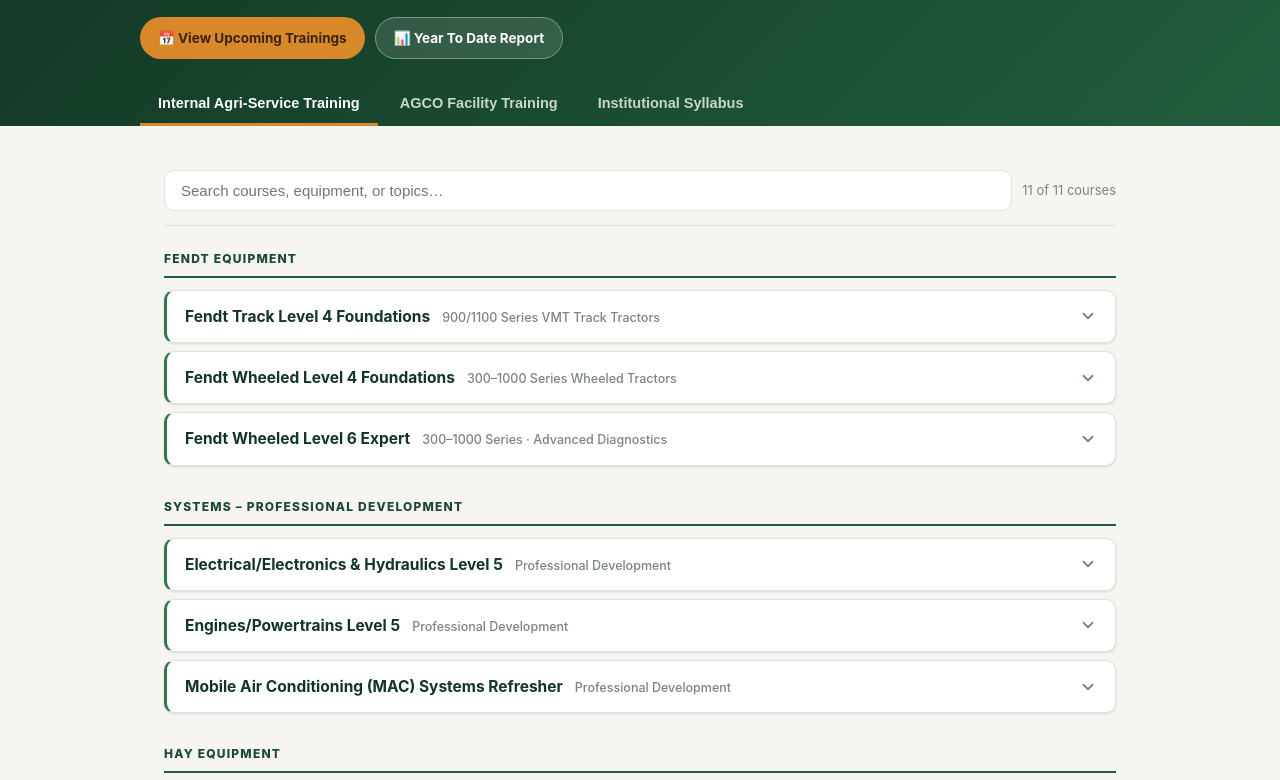
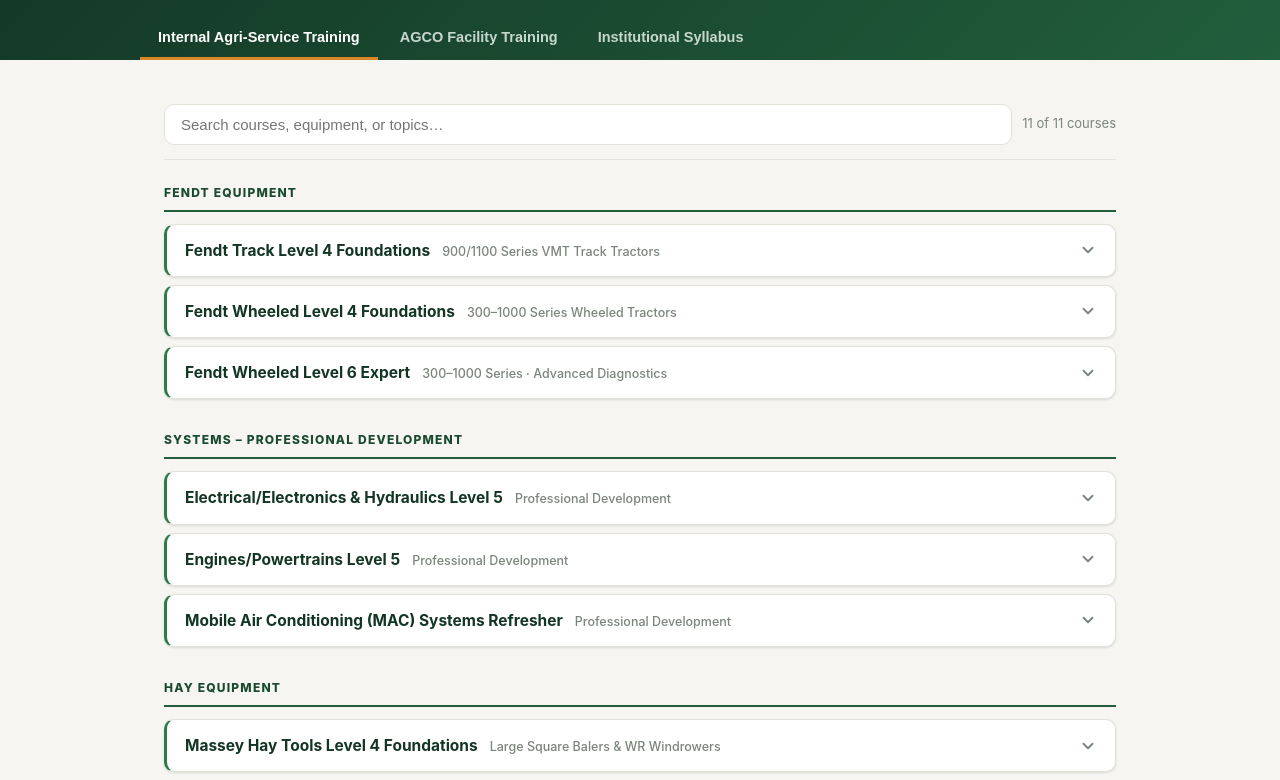
Before and after one commit to akendall72-tech/Catalog, a plain HTML site: page index.html in a window 1280 px wide. Shown: the part 162-942 px from the top of the page. Drawn offline with Linux system fonts and the light colour scheme.

Commit message:
Add files via upload

```diff
--- a/index.html
+++ b/index.html
@@ -65,42 +65,6 @@
     max-width:640px;
     margin:0 0 20px;
   }
-
-  .header-btn-row{
-    display:flex;
-    flex-wrap:wrap;
-    gap:10px;
-    margin-bottom:24px;
-  }
-  .upcoming-btn{
-    display:inline-flex;
-    align-items:center;
-    gap:8px;
-    background:var(--amber-500);
-    color:#3a2405;
-    text-decoration:none;
-    font-size:13.5px;
-    font-weight:700;
-    padding:10px 18px;
-    border-radius:999px;
-    transition:background 0.15s ease;
-  }
-  .upcoming-btn:hover{background:var(--amber-600);}
-  .report-btn{
-    display:inline-flex;
-    align-items:center;
-    gap:8px;
-    background:rgba(255,255,255,0.12);
-    border:1px solid rgba(255,255,255,0.35);
-    color:#fff;
-    text-decoration:none;
-    font-size:13.5px;
-    font-weight:700;
-    padding:10px 18px;
-    border-radius:999px;
-    transition:background 0.15s ease;
-  }
-  .report-btn:hover{background:rgba(255,255,255,0.22);}
 
   .tab-row{
     display:flex;
@@ -466,10 +430,6 @@
     <p class="eyebrow">Agri-Service Technical Training Program</p>
     <h1>Agri-Service Training Catalog</h1>
     <p class="header-sub">A reference of Agri-Service technician, parts, and safety training courses.</p>
-    <div class="header-btn-row">
-      <a class="upcoming-btn" href="https://akendall72-tech.github.io/Upcoming-training/" target="_blank" rel="noopener">&#128197; View Upcoming Trainings</a>
-      <a class="report-btn" href="https://akendall72-tech.github.io/Training_Summary/" target="_blank" rel="noopener">&#128202; Year To Date Report</a>
-    </div>
   </div>
   <div class="tab-row">
     <button class="tab-btn active" id="tabBtnInternal" data-tab="internal">Internal Agri-Service Training</button>
```
